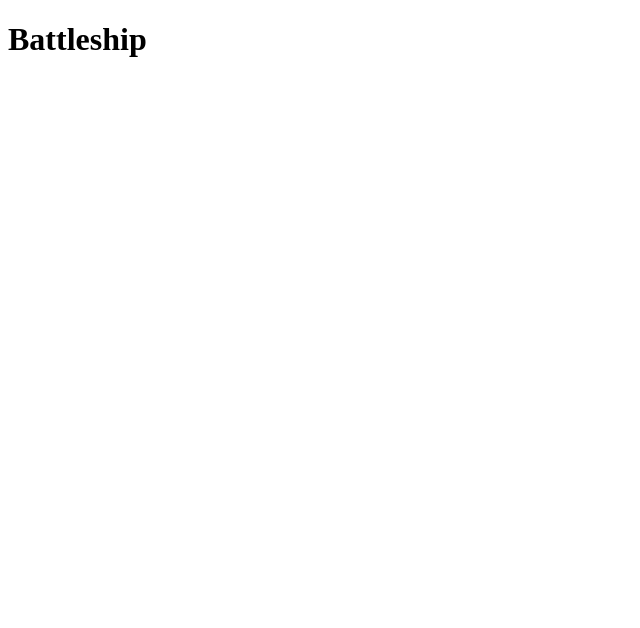
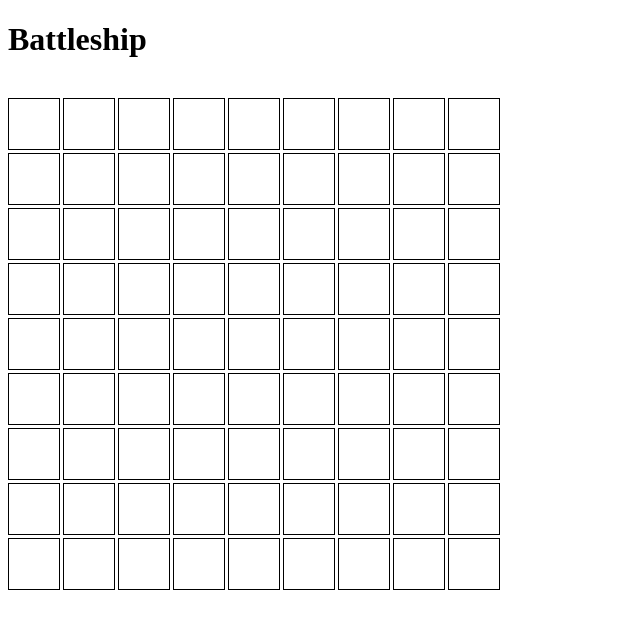
Before and after one commit to sparkyloo/battleship, a plain HTML site: page index.html in a window 1280 px wide. Shown: the whole page, without its empty margins (0-640 px from the left). Drawn offline with Linux system fonts and the light colour scheme.

Commit message:
commit 2

```diff
--- a/assets/css/index.css
+++ b/assets/css/index.css
@@ -1 +1,27 @@
 /* Your code here */
+.cell {
+  width: 50px;
+  height: 50px;
+  border: 1px solid black;
+  display: flex;
+  justify-content: center;
+  align-items: center;
+}
+.grid {
+  display: flex;
+  flex-direction: column;
+  gap: 3px;
+
+
+}
+.row{
+  display: flex;
+  gap: 3px;
+
+}
+.hit{
+  background-color: green;
+}
+.miss{
+  background-color: red;
+}
--- a/assets/js/board.js
+++ b/assets/js/board.js
@@ -83,6 +83,7 @@ export default class Board {
     }
 
     isGameOver() {
+
         return this.numRemaining === 0;
     }
 }
--- a/assets/js/index.js
+++ b/assets/js/index.js
@@ -6,4 +6,84 @@ let board = new Board(); // creates a new game board
 // Create the UI of the game using HTML elements based on this grid.
 console.log(board.grid);
 
-// Your code here
+const winner = document.createElement("div")
+winner.innerText = "YOU WIN!"
+winner.style.opacity = "0"
+document.body.appendChild(winner);
+
+const gridContainer = document.createElement("div");
+gridContainer.className = "grid";
+document.body.appendChild(gridContainer);
+
+for (let i = 0; i < board.numRows; i++) {
+  // first loop will give us the rows, so create a variable called "rowEl" that willl be a container div element that will later host the cells.
+  // --------your code-------
+  const rowEl = document.createElement("div")
+
+  //set the class attribute of the element we just created (rowEl) to have a class of "row"
+  // --------your code-------
+  rowEl.classList.add("row")
+
+  // add the row element to the end of the "gridContainer"
+  // --------your code-------
+  gridContainer.appendChild(rowEl)
+
+  // now work on the inner loop that will loop through "colNum"
+  for (let j = 0; j < board.numCols; j++) {
+    // create a div element for the cell , store it in a variable called "cell"
+    // --------your code-------
+    const cell = document.createElement("div")
+
+    // set the "cell" class attribute to have the value of "col"
+    // --------your code-------
+    cell.classList.add("cell")
+
+    // now add the cell we created to the end of the "rowEl" as a child
+    // --------your code-------
+    rowEl.appendChild(cell)
+
+    //add to the cell the coordinates of its `row - i` and `column - j` by using data- (hint, use setAttribute or dataset)
+    // --------your code-------
+    cell.dataset.row = i
+    cell.dataset.column = j
+
+    // then add an "event listener" to the cell, so that when it is clicked, we can add some logic to it, like logging out the row number and col number of the cell.
+    // log the cell's row and cell's col (hint use cell.dataset from data-)
+    // change the inner text of the cell to display the col and row
+    // --------your code-------
+    // cell.addEventListener("click", event => {
+    //   console.log(event.target.dataset)
+    //   cell.innerText = `${event.target.dataset.row}:${event.target.dataset.column}`
+    // })
+  }
+
+}
+
+gridContainer.addEventListener("click", function handler (event) {
+  if (board.isGameOver()) {
+    console.log("poop")
+    return
+  }
+
+  const { target } = event
+
+  if (target.classList.contains("cell")) {
+    // target.innerText = `${target.dataset.row}:${target.dataset.column}`
+    const { row, column } = target.dataset;
+
+    const attempt = board.makeHit(row, column)
+
+    if (attempt) {
+      target.classList.add("hit")
+      target.innerText = attempt;
+
+      if (board.isGameOver()) {
+        winner.style.opacity = "";
+        // gridContainer.removeEventListener("click", handler)
+      }
+    }
+    else {
+      target.classList.add("miss")
+    }
+  }
+})
```
